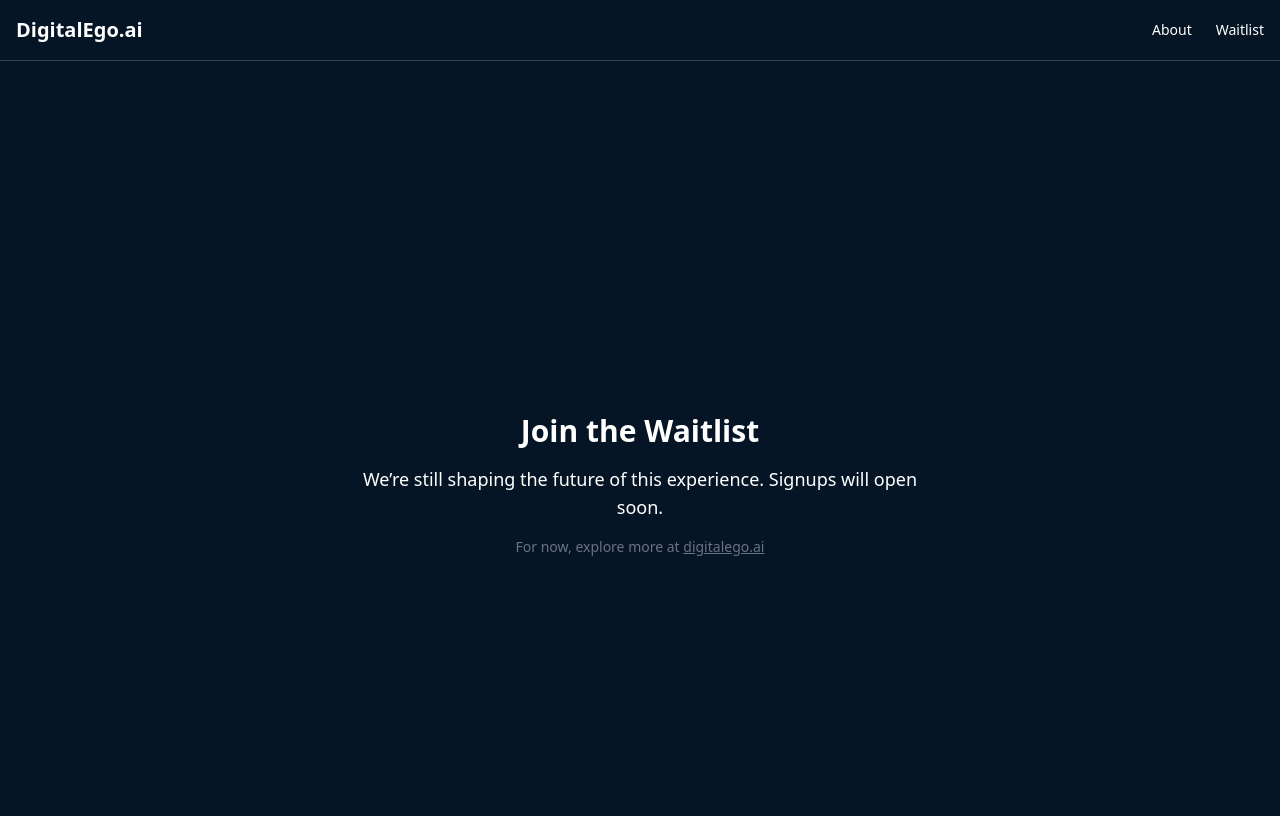
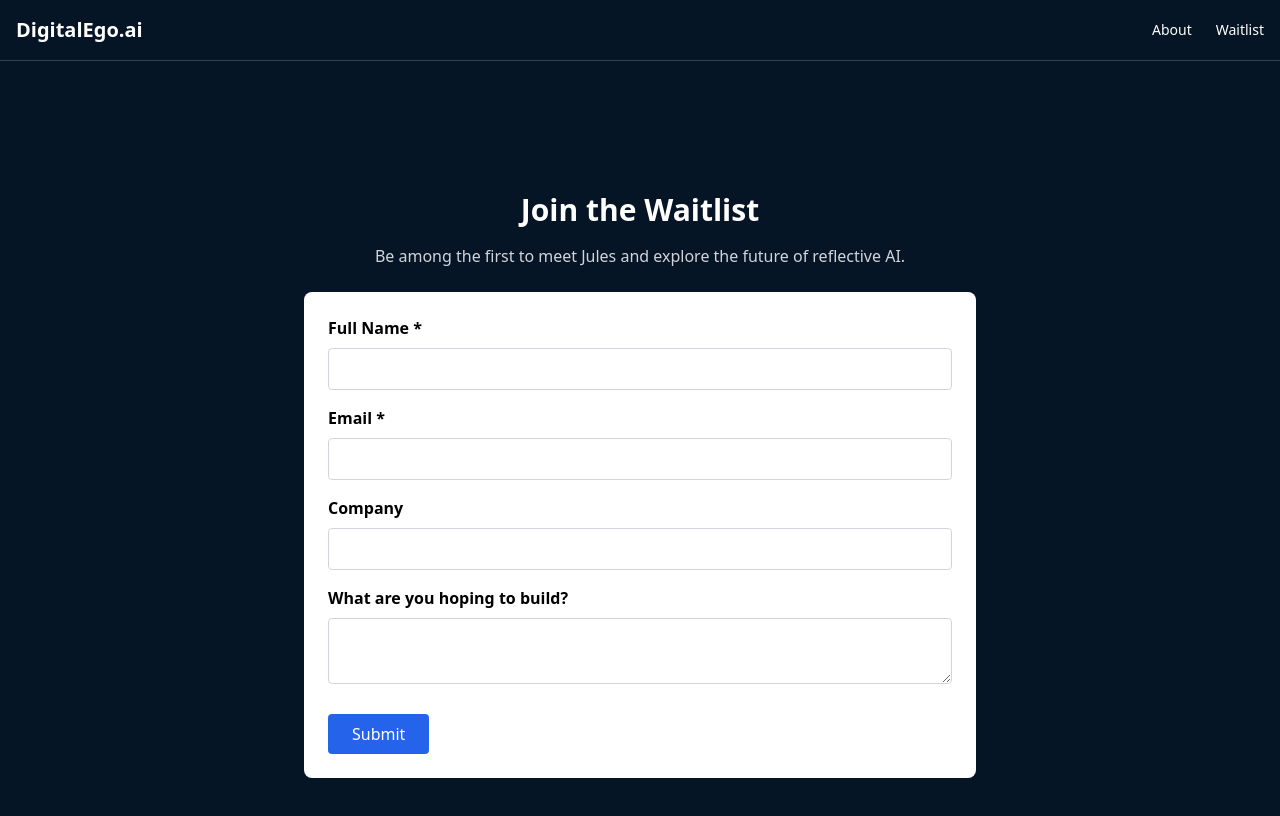
Before and after one commit to mbumpus/digitalego-landing, a Next.js app: page /waitlist in a window 1280 px wide. Shown: the top 816 px of the page. Built offline with nearby package versions, Linux system fonts and the light colour scheme.

Commit message:
Update page.jsx

```diff
--- a/app/waitlist/page.jsx
+++ b/app/waitlist/page.jsx
@@ -1,13 +1,65 @@
+'use client';
+
+import Script from 'next/script';
+
 export default function WaitlistPage() {
   return (
-    <div className="flex flex-col items-center justify-center min-h-screen text-center p-6">
-      <h1 className="text-3xl font-bold mb-4">Join the Waitlist</h1>
-      <p className="text-lg max-w-xl">
-        We’re still shaping the future of this experience. Signups will open soon.
+    <div className="min-h-screen bg-[#061525] text-white flex flex-col items-center justify-center px-4 py-10">
+      <h1 className="text-3xl font-bold mb-4 text-center">Join the Waitlist</h1>
+      <p className="mb-6 text-gray-300 text-center max-w-xl">
+        Be among the first to meet Jules and explore the future of reflective AI.
       </p>
-      <p className="text-sm text-gray-500 mt-4">
-        For now, explore more at <a href="/" className="underline">digitalego.ai</a>
-      </p>
+
+      <div className="bg-white text-black rounded-lg p-6 w-full max-w-2xl">
+        <div id="crmWebToEntityFormContainer"></div>
+      </div>
+
+      <Script id="zoho-form-script" strategy="lazyOnload">
+        {`
+          const container = document.getElementById('crmWebToEntityFormContainer');
+          container.innerHTML = \`
+            <form id='webform6780794000000561265' name='WebToLeads6780794000000561265'>
+              <input type='hidden' name='xnQsjsdp' value='bdf082ec05a5a677054e2fbc57710f266be4ff748b9fb1fb1fa82d8f65f16866'>
+              <input type='hidden' name='zc_gad' id='zc_gad' value=''>
+              <input type='hidden' name='xmIwtLD' value='14d40509ad5b14df69c8375cadac80ae176af32c6a21422663533a6de5f546d492cde3263f12bbf521d92ffc1a90b399'>
+              <input type='hidden' name='actionType' value='TGVhZHM='>
+              <input type='hidden' name='returnURL' value='null'>
+
+              <label class='block mb-2 font-semibold'>Full Name *</label>
+              <input name='Last Name' required type='text' class='w-full p-2 border border-gray-300 rounded mb-4' />
+
+              <label class='block mb-2 font-semibold'>Email *</label>
+              <input name='Email' required type='email' class='w-full p-2 border border-gray-300 rounded mb-4' />
+
+              <label class='block mb-2 font-semibold'>Company</label>
+              <input name='Company' type='text' class='w-full p-2 border border-gray-300 rounded mb-4' />
+
+              <label class='block mb-2 font-semibold'>What are you hoping to build?</label>
+              <textarea name='Description' class='w-full p-2 border border-gray-300 rounded mb-6'></textarea>
+
+              <button type='submit' class='bg-blue-600 text-white py-2 px-6 rounded hover:bg-blue-500'>
+                Submit
+              </button>
+            </form>
+
+            <script>
+              document.getElementById('webform6780794000000561265').onsubmit = function(e) {
+                e.preventDefault();
+                const formData = new FormData(this);
+                fetch('https://crm.zoho.com/crm/WebToLeadForm', {
+                  method: 'POST',
+                  body: formData,
+                })
+                .then(() => {
+                  alert('Thanks for joining the waitlist!');
+                  this.reset();
+                })
+                .catch(() => alert('Something went wrong. Please try again.'));
+              };
+            </script>
+          \`;
+        `}
+      </Script>
     </div>
   );
 }
```
